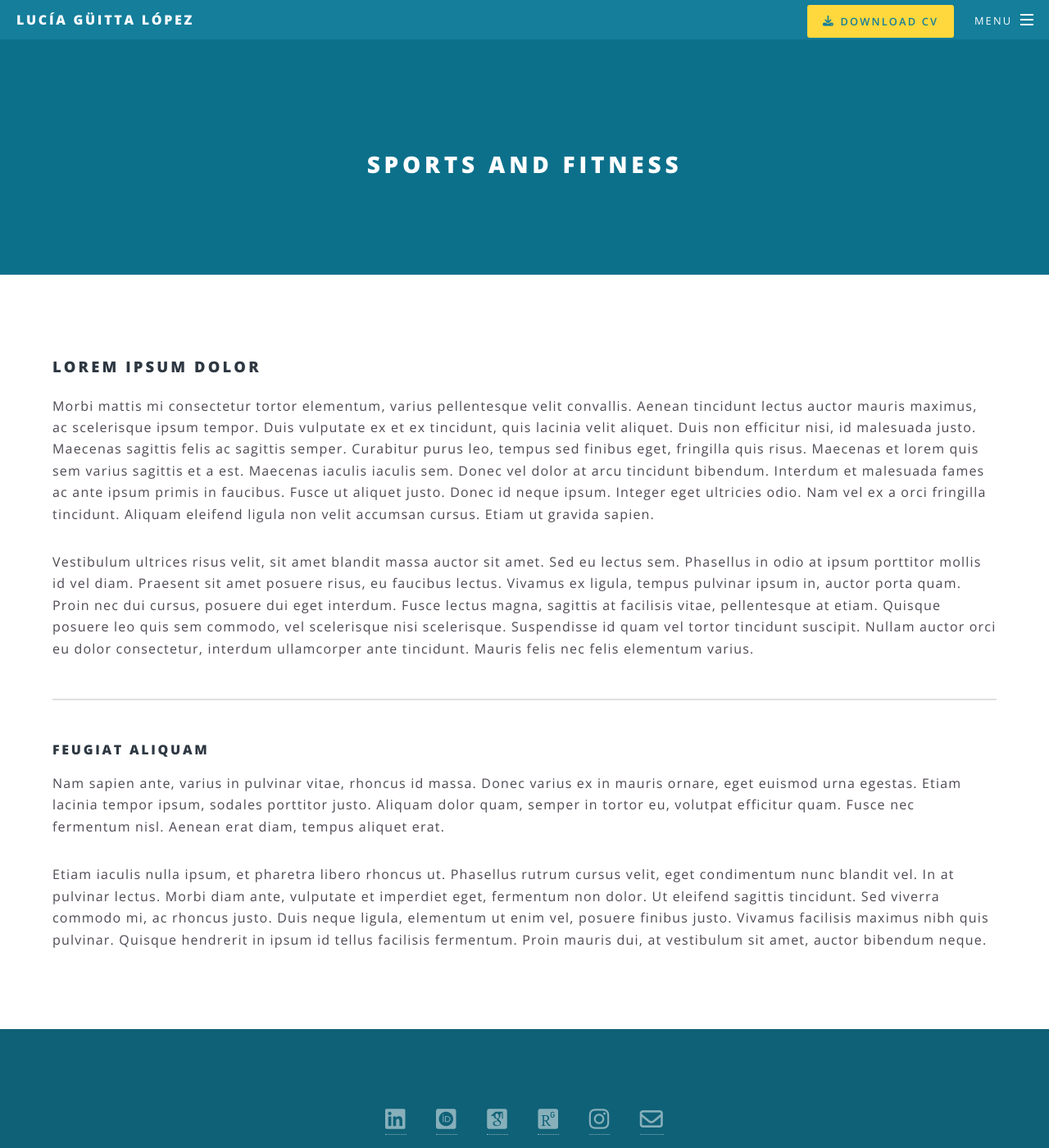
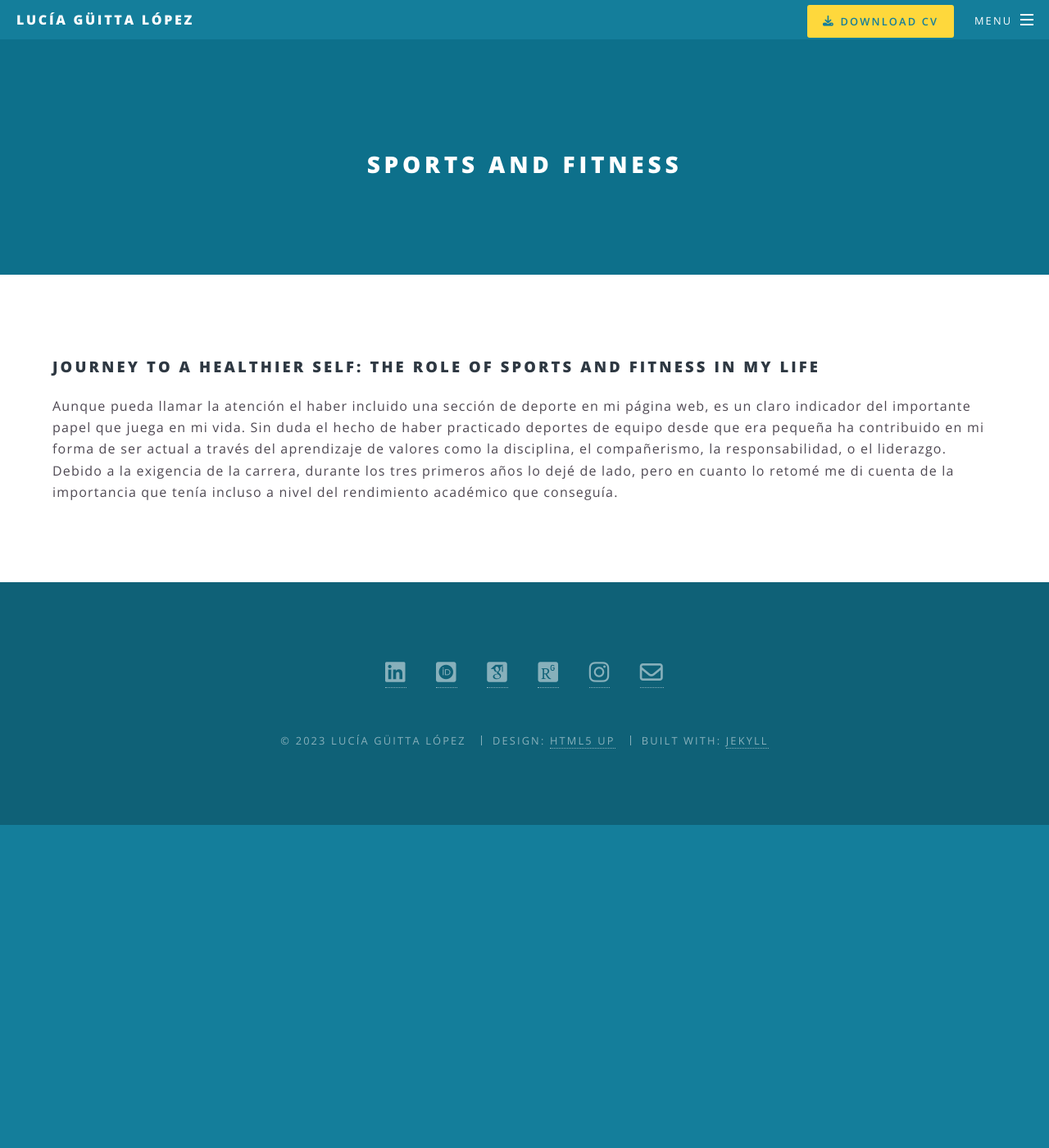
Before and after one commit to Lucia-Guitta/Lucia-Guitta.github.io, a Jekyll site: the page built from sports.html, in a window 1280 px wide and 1400 px high. Shown: the whole window at 82% size. Built offline with Jekyll 4.4.1, drawn with Linux system fonts in a browser that asks for light colours; some web fonts are replaced.

Commit message:
Add content

```diff
--- a/sports.html
+++ b/sports.html
@@ -3,27 +3,10 @@ layout: page
 title: Sports and fitness
 ---
 
-<h3>Lorem ipsum dolor</h3>
-<p>Morbi mattis mi consectetur tortor elementum, varius pellentesque velit convallis. Aenean tincidunt lectus auctor
-    mauris maximus, ac scelerisque ipsum tempor. Duis vulputate ex et ex tincidunt, quis lacinia velit aliquet. Duis non
-    efficitur nisi, id malesuada justo. Maecenas sagittis felis ac sagittis semper. Curabitur purus leo, tempus sed
-    finibus eget, fringilla quis risus. Maecenas et lorem quis sem varius sagittis et a est. Maecenas iaculis iaculis
-    sem. Donec vel dolor at arcu tincidunt bibendum. Interdum et malesuada fames ac ante ipsum primis in faucibus. Fusce
-    ut aliquet justo. Donec id neque ipsum. Integer eget ultricies odio. Nam vel ex a orci fringilla tincidunt. Aliquam
-    eleifend ligula non velit accumsan cursus. Etiam ut gravida sapien.</p>
-<p>Vestibulum ultrices risus velit, sit amet blandit massa auctor sit amet. Sed eu lectus sem. Phasellus in odio at
-    ipsum porttitor mollis id vel diam. Praesent sit amet posuere risus, eu faucibus lectus. Vivamus ex ligula, tempus
-    pulvinar ipsum in, auctor porta quam. Proin nec dui cursus, posuere dui eget interdum. Fusce lectus magna, sagittis
-    at facilisis vitae, pellentesque at etiam. Quisque posuere leo quis sem commodo, vel scelerisque nisi scelerisque.
-    Suspendisse id quam vel tortor tincidunt suscipit. Nullam auctor orci eu dolor consectetur, interdum ullamcorper
-    ante tincidunt. Mauris felis nec felis elementum varius.</p>
-<hr />
-<h4>Feugiat aliquam</h4>
-<p>Nam sapien ante, varius in pulvinar vitae, rhoncus id massa. Donec varius ex in mauris ornare, eget euismod urna
-    egestas. Etiam lacinia tempor ipsum, sodales porttitor justo. Aliquam dolor quam, semper in tortor eu, volutpat
-    efficitur quam. Fusce nec fermentum nisl. Aenean erat diam, tempus aliquet erat.</p>
-<p>Etiam iaculis nulla ipsum, et pharetra libero rhoncus ut. Phasellus rutrum cursus velit, eget condimentum nunc
-    blandit vel. In at pulvinar lectus. Morbi diam ante, vulputate et imperdiet eget, fermentum non dolor. Ut eleifend
-    sagittis tincidunt. Sed viverra commodo mi, ac rhoncus justo. Duis neque ligula, elementum ut enim vel, posuere
-    finibus justo. Vivamus facilisis maximus nibh quis pulvinar. Quisque hendrerit in ipsum id tellus facilisis
-    fermentum. Proin mauris dui, at vestibulum sit amet, auctor bibendum neque.</p>
+<h3>Journey to a Healthier Self: The Role of Sports and Fitness in My Life</h3>
+<p>Aunque pueda llamar la atención el haber incluido una sección de deporte en mi página web, es un claro indicador del
+    importante papel que juega en mi vida.
+    Sin duda el hecho de haber practicado deportes de equipo desde que era pequeña ha contribuido en mi forma de ser
+    actual a través del aprendizaje de valores como la disciplina, el compañerismo, la responsabilidad, o el liderazgo.
+    Debido a la exigencia de la carrera, durante los tres primeros años lo dejé de lado, pero en cuanto lo retomé me di
+    cuenta de la importancia que tenía incluso a nivel del rendimiento académico que conseguía. </p>
```
